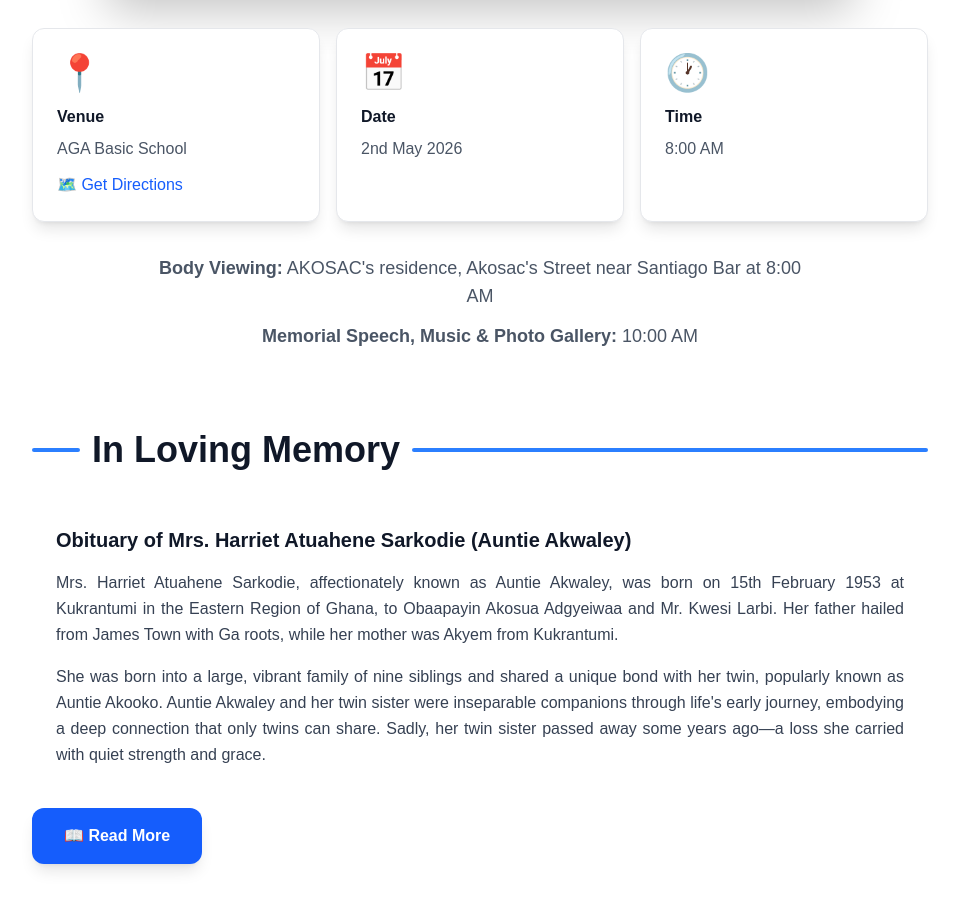
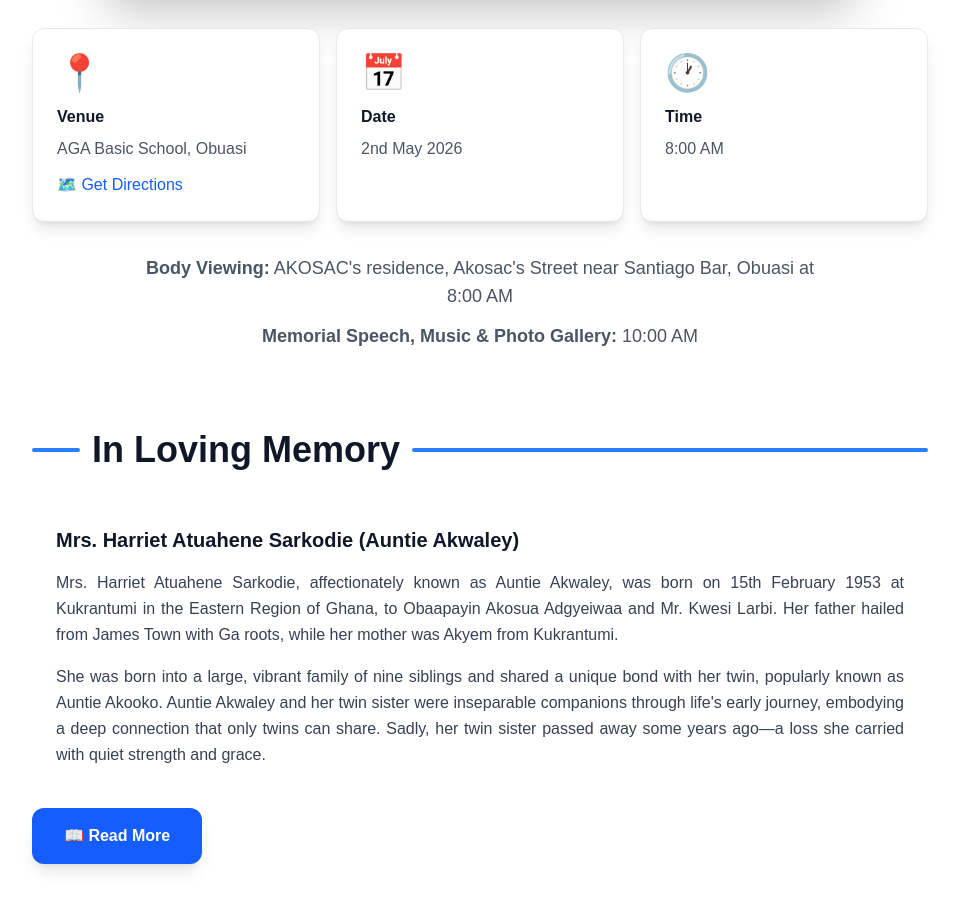
Before and after one commit to cayekple/mrs-akosac, a React (Vite) app: page / in a window 1280 px wide. Shown: the part 940-1849 px from the top of the page, without its empty margins (160-1119 px from the left). Built offline with nearby package versions, Linux system fonts and the light colour scheme.

Commit message:
Enhance venue and event details with additional location context, and refine obituary title formatting.

```diff
--- a/src/App.tsx
+++ b/src/App.tsx
@@ -409,7 +409,7 @@ export default function App() {
                 <div className="hover-lift bg-white dark:bg-gray-900 rounded-xl shadow-lg p-6 border border-gray-200 dark:border-gray-800 animate-slide-up stagger-1">
                   <div className="text-4xl mb-3">📍</div>
                   <h3 className="font-bold text-gray-900 dark:text-white mb-2">Venue</h3>
-                  <p className="text-gray-600 dark:text-gray-400">AGA Basic School</p>
+                  <p className="text-gray-600 dark:text-gray-400">AGA Basic School, Obuasi</p>
                   <a
                     href="https://maps.app.goo.gl/PYKpQvusKgoZLJ228"
                     target="_blank"
@@ -433,7 +433,7 @@ export default function App() {
 
               <div className="max-w-2xl mx-auto space-y-3 text-base sm:text-lg text-gray-600 dark:text-gray-400 text-center">
                 <p className="hover:text-gray-900 dark:hover:text-gray-200 transition-colors">
-                  <span className="font-semibold">Body Viewing:</span> AKOSAC's residence, Akosac's Street near Santiago Bar at 8:00 AM
+                  <span className="font-semibold">Body Viewing:</span> AKOSAC's residence, Akosac's Street near Santiago Bar, Obuasi at 8:00 AM
                 </p>
                 <p className="hover:text-gray-900 dark:hover:text-gray-200 transition-colors">
                   <span className="font-semibold">Memorial Speech, Music & Photo Gallery:</span> 10:00 AM
@@ -453,7 +453,7 @@ export default function App() {
 
               {/* Preview — always visible */}
               <div className="hover-lift bg-white/50 dark:bg-gray-900/50 p-6 rounded-xl backdrop-blur-sm space-y-4 text-gray-700 dark:text-gray-300 leading-relaxed text-justify mb-4">
-                <h4 className="text-xl font-bold text-gray-900 dark:text-white">Obituary of Mrs. Harriet Atuahene Sarkodie (Auntie Akwaley)</h4>
+                <h4 className="text-xl font-bold text-gray-900 dark:text-white">Mrs. Harriet Atuahene Sarkodie (Auntie Akwaley)</h4>
                 <p>
                   Mrs. Harriet Atuahene Sarkodie, affectionately known as Auntie Akwaley, was born on 15th February 1953 at Kukrantumi in the Eastern Region of Ghana, to Obaapayin Akosua Adgyeiwaa and Mr. Kwesi Larbi. Her father hailed from James Town with Ga roots, while her mother was Akyem from Kukrantumi.
                 </p>
```
